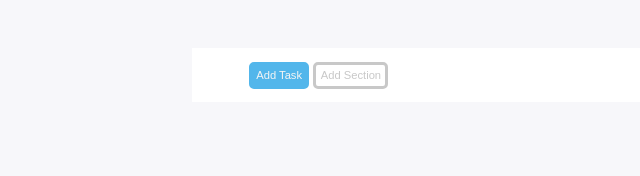
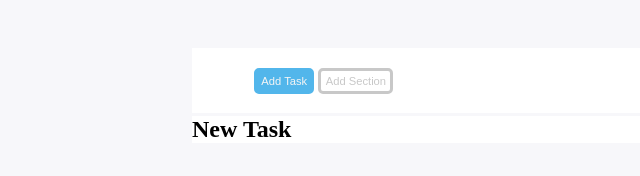
Before and after one commit to MirkoAnna/html-css-toboolist, a plain HTML site: page index.html in a window 1280 px wide. Shown: the part 54-230 px from the top of the page, without its empty margins (0-640 px from the left). Drawn offline with Linux system fonts and the light colour scheme.

Commit message:
Alcune modifiche + inizio Elenco compiti

```diff
--- a/css/style.css
+++ b/css/style.css
@@ -30,19 +30,15 @@ body {
 
 /* Corpo pagina */
 
-.contenitore {
+/* Menù */
+
+.contenitore-menù {
     margin: auto;
     width: 70%;
     margin-top: 4%;
+    padding: 1.5%;
     background-color: rgb(255,255,255);
-}
-
-
-/* Menù */
-
-.contenitore-menù {
-    padding: 1.5%;
-    border-bottom: rgb(247,247,250);
+    border-bottom: solid rgb(247,247,250);
 }
 
 #add-task {
@@ -63,3 +59,10 @@ body {
     padding: 0.5%;
     font-size: 70%;
 }
+
+.contenitore {
+    margin: auto;
+    width: 70%;
+
+    background-color: rgb(255,255,255);
+}
--- a/index.html
+++ b/index.html
@@ -15,7 +15,7 @@
         <!-- Logo e titolo -->
         <section>
             <div class="contenitore-titolo">
-                <img id="logo" src="img/Logo.png" alt="">
+                <img id="logo" src="img/Logo.png" alt="Logo">
                 <span id="logotext"> Toboolist</span>
             </div>
         </section>
@@ -23,7 +23,7 @@
     </header>
     <!-- Fine intestazione pagina -->
 
-    <div class="contenitore">
+
 
         <!-- Corpo pagina -->
         <main>
@@ -37,15 +37,17 @@
             </section>
             <!-- /Menù -->
 
+            <div class="contenitore">
+
             <!-- Elenco compiti -->
             <section>
-
+                <h2>New Task</h2>
             </section>
             <!-- /Elenco compiti -->
 
         </main>
         <!-- Fine corpo pagina  -->
-    </div>
+            </div>
 
 </body>
 </html>
```
